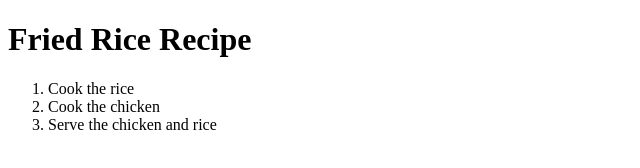
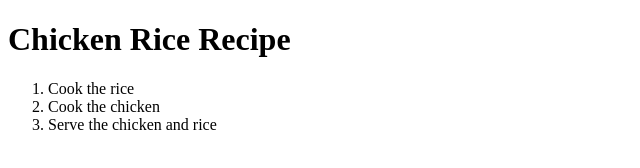
Before and after one commit to ratSpoT/odin-recipe, a plain HTML site: page recipes/chickenrice.html in a window 1280 px wide. Shown: the whole page, without its empty margins (0-640 px from the left). Drawn offline with Linux system fonts and the light colour scheme.

Commit message:
Corrected the title in chickenrice.html from fried rice

```diff
--- a/recipes/chickenrice.html
+++ b/recipes/chickenrice.html
@@ -6,7 +6,7 @@
     <title>Chicken Rice Recipe</title>
 </head>
 <body>
-    <h1>Fried Rice Recipe</h1>
+    <h1>Chicken Rice Recipe</h1>
     <ol>
         <li>Cook the rice</li>
         <li>Cook the chicken</li>
```
